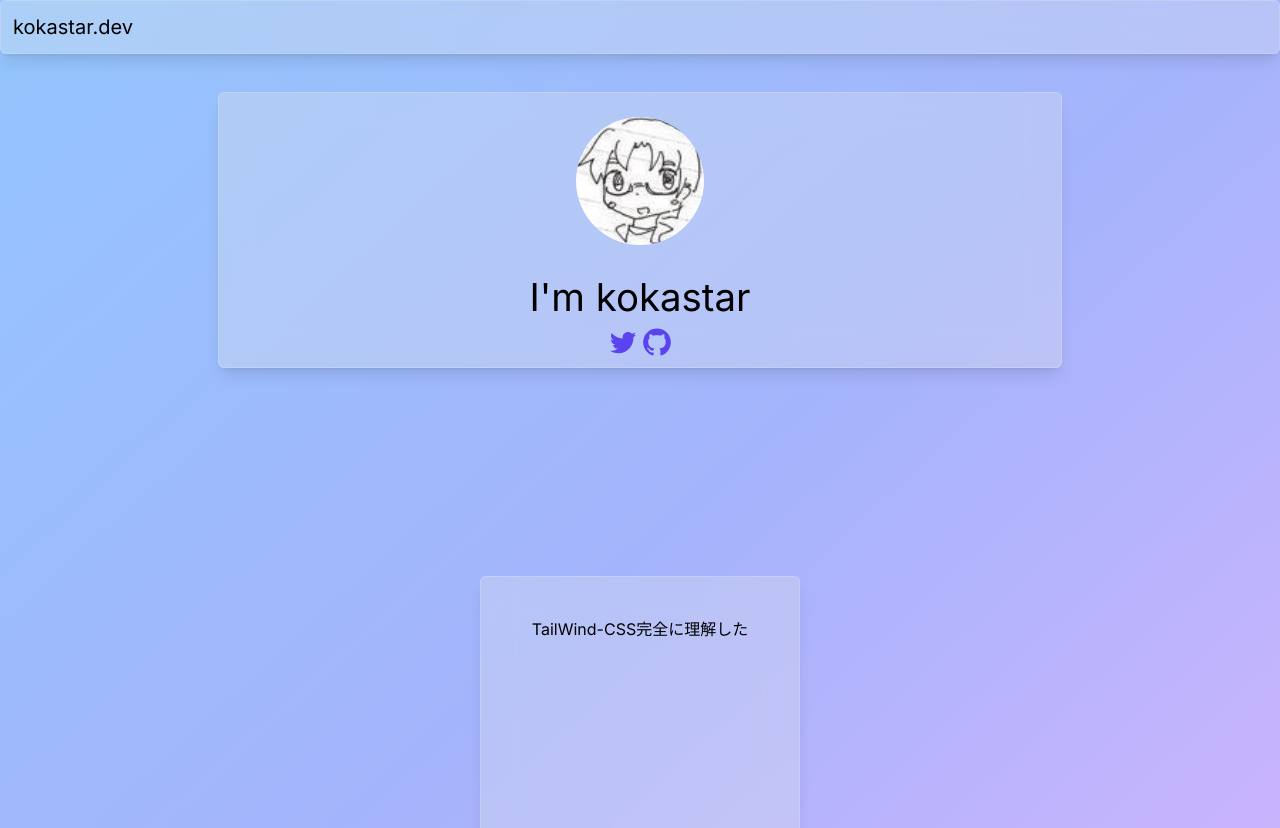
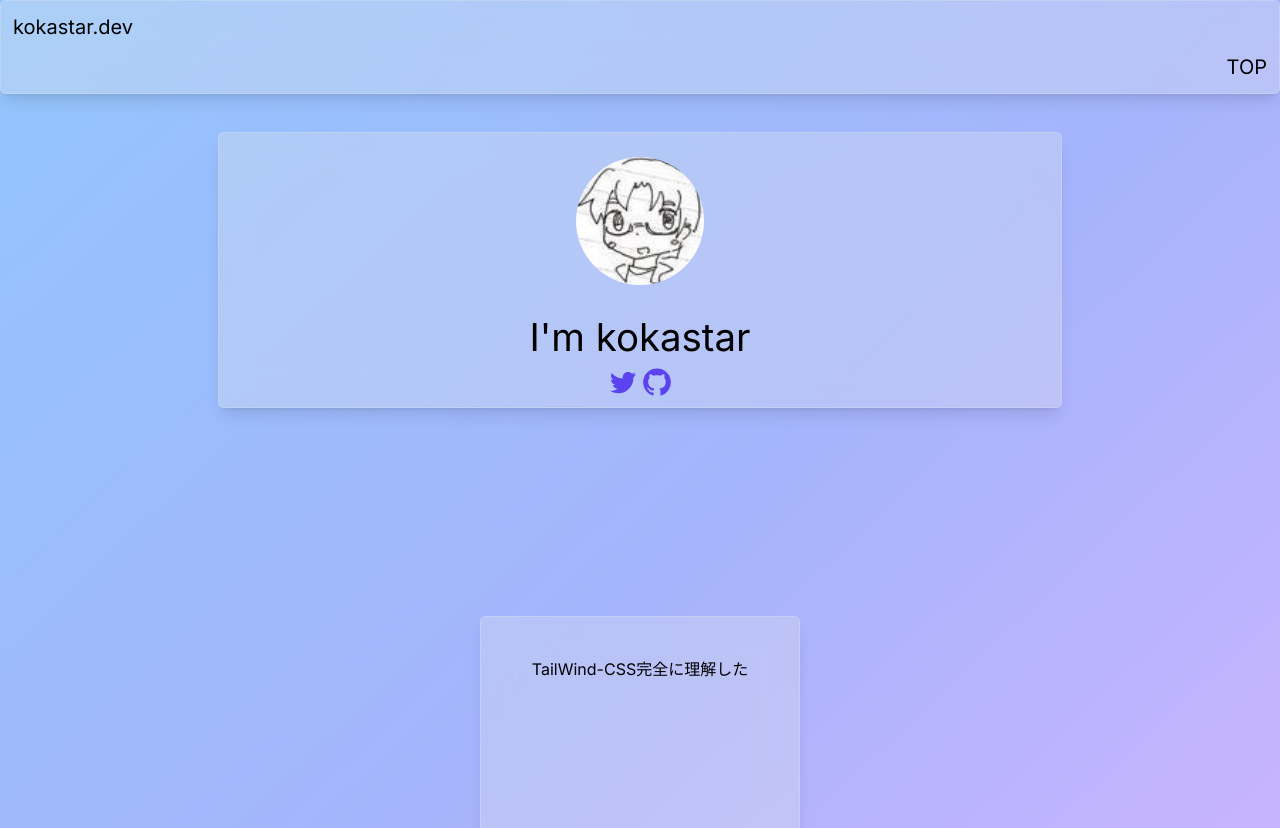
Before and after one commit to starkoka/website, a Next.js app: page / in a window 1280 px wide. Shown: the top 828 px of the page. Built offline with nearby package versions, Linux system fonts and the light colour scheme.

Commit message:
feat:ヘッダーをやりがいたうまく言っていない

```diff
--- a/src/app/page.js
+++ b/src/app/page.js
@@ -5,7 +5,8 @@ export default function Home() {
   return (
       <div className="w-full bg-gradient-to-br from-blue-300 via-indigo-300 to-purple-300">
           <nav className="bg-gray-200/30 backdrop-blur-lg rounded-md border border-gray-200/30 shadow-lg">
-              <h1 className="text-xl m-3"><Link href="/">kokastar.dev</Link></h1>
+              <h1 className="flex text-xl m-3"><Link href="/">kokastar.dev</Link></h1>
+              <h1 className="flex text-xl m-3 flex-row-reverse"><Link href="/">TOP</Link></h1>
           </nav>
           <div className="item-center w-full from-blue-300 via-indigo-300 to-purple-300 flex items-center justify-center">
               <div
```
